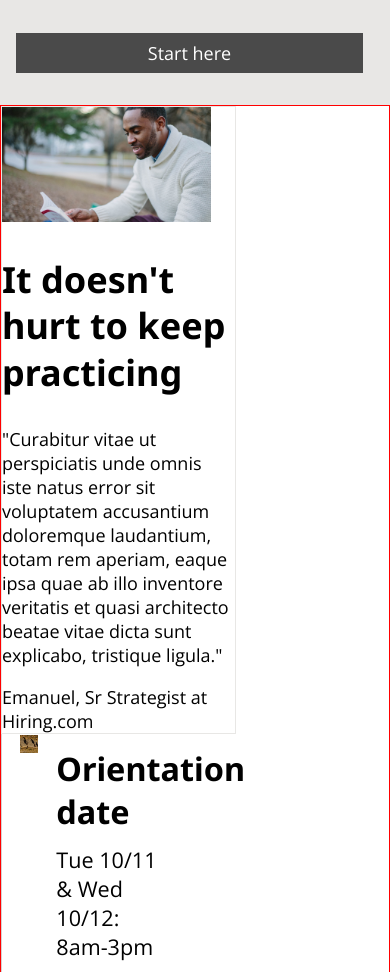
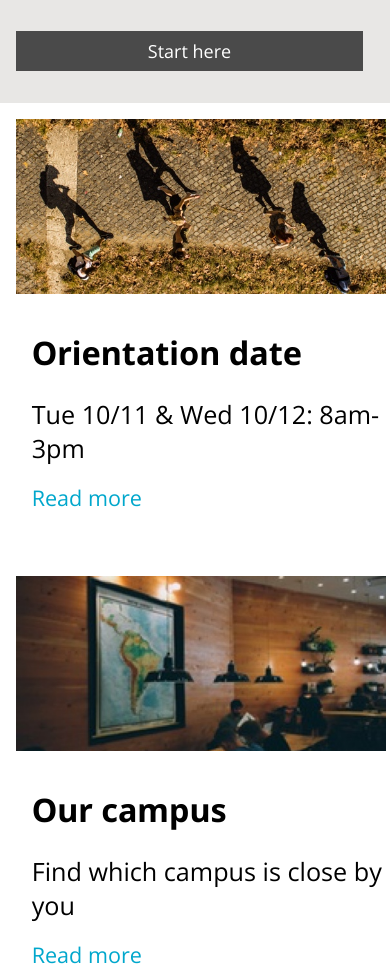
Before and after one commit to TriinPersidski/colmaracademy, a plain HTML site: page index.html in a window 390 px wide. Shown: the part 610-1582 px from the top of the page. Drawn offline with nearby package versions, Linux system fonts and the light colour scheme.

Commit message:
Information section finished, few errors

```diff
--- a/index.html
+++ b/index.html
@@ -41,7 +41,7 @@
 
   <div class="main-content">
     <!-- Main Banner -->
-    <div class="section">
+    <div id="banner "class="section">
       <div class="left">
         <img src="./resources/images/banner.jpg" alt="colmar-academy-banner" />
       </div>
@@ -53,22 +53,17 @@
     </div>
 
 
-  <!-- Campus section -->
-    <section id="information">
-      <div class="columns">
+  <!-- information section -->
+    <section id="information" class="section">
+      <div class="left">
         <div class="quote">
-          <div class="left">
-            <div class="image-container desktop">
           <img src="./resources/images/information-main.jpg" alt="man-reading-a-book"/>
-            </div>
-            <div class="quote content">
           <h2>It doesn't hurt to keep practicing</h2>
           <p>"Curabitur vitae ut perspiciatis unde omnis iste natus error sit voluptatem accusantium doloremque laudantium, totam rem aperiam, eaque ipsa quae ab illo inventore veritatis et quasi architecto beatae vitae dicta sunt explicabo, tristique ligula."</p>
               <span>Emanuel, Sr Strategist at Hiring.com</span>
         </div>
       </div>
-        </div>
-          <div class="campus-col">
+      <div class="right">
       <!-- Orientation date -->
         <div class="feature">
           <div class="image-thumbnail desktop">
@@ -112,8 +107,6 @@
               </div>
             </div>
           </div>
-        </div>
-
         </section>
 
   <!-- Courses section -->
--- a/resources/css/style.css
+++ b/resources/css/style.css
@@ -85,7 +85,7 @@ header span {
 }
 
 header span:hover {
-  color: #0EC7C1;  /*Aqua */
+  color: #00A7CC;  /*aqua blue */
 }
 
 /* Nav */
@@ -107,7 +107,7 @@ nav a {
 }
 
 nav a:hover {
-  color: #0EC7C1;  /*Aqua */
+  color: #00A7CC;  /*aqua blue */
 }
 
 @media only screen and (max-width: 760px) {
@@ -143,16 +143,19 @@ header nav ul {
 
 .section {
   width: 100%;
-  background-color: #e8e7e5;
   height: auto;
   display: flex;
   overflow: hidden;
-  padding: 1.334rem;
+  padding: 1.778rem 1.334rem;
+  background-color: #e8e7e5;
+}
+
+.section:nth-child(2n+2) {
+ background-color: white;
 }
 
 .left {
   width: 60%;
-  border: 1px solid #e8e7e5;
 }
 
 .left img {
@@ -163,11 +166,12 @@ header nav ul {
 .right {
   width: 40%;
   padding-left: 1.334rem;
-  margin-right: 18rem;
   display: flex;
   flex-direction: column;
   justify-content: center;
-  align-items: center;
+  align-items: flex-start;
+  margin-right: 4rem;
+  padding-top: 0;
 }
 
 .right .button {
@@ -183,7 +187,13 @@ header nav ul {
   padding: 0.44rem;
   text-align: center;
   margin: 0 auto;
+  transition: color 400ms linear 100ms;
 }
+
+.button:hover {
+  color: #00A7CC;  /*aqua blue */
+}
+
 
 @media only screen and (max-width: 1500px) {
   .right h1 {
@@ -191,7 +201,7 @@ header nav ul {
   }
 
   .right h4 {
-    font-size: 1rem;
+    font-size: 1.5rem;
   }
 
   .right {
@@ -213,6 +223,7 @@ header nav ul {
    flex-direction: column;
    padding: 0;
    margin: 0 auto;
+   overflow-x: hidden;
    }
 
 .left, .right {
@@ -239,80 +250,72 @@ header nav ul {
 .button {
   margin-top: 1.334rem;
 }
-
 }
 
-/* Campus section */
-
-#information {
-  max-width: 100%;
-  border: 1px solid red;
-}
-
-   /*universal */
-#information .columns .quote {
-  width: 60%;
-
-}
-
-.columns .campus-col {
-  max-width: 40%;
-}
-
-#information .quote .content {
-  width: 100%;
-}
-
-.columns .image-container {
-  width: auto;
-  height: 70%;
-  margin: 0;
-  padding-right: 1.334rem;
-  overflow: hidden;
-}
-
-.image-container {
-
-
-}
-
+/* Information section */
 
 #information .image-thumbnail.mobile {
   display: none;
+}
+#information .quote {
+  margin-right: 1.334rem;
+  }
+
+.quote h2 {
+  margin-top: 1.778rem;
+  margin-bottom: 1.334rem;
+}
+
+.quote span {
+  font-family: Helvetica, sans-serif;
+}
+
+#information .right {
+  margin:0;
+  padding: 0;
+  height: auto;
 }
 
 .feature {
   display: flex;
   width: 100%;
-  border-bottom: 1px solid lightgray;
-  border-left: 1px solid lightgray;
-  margin-bottom: 5px;
 }
 
-.feature .image-thumbnail {
+.feature:nth-of-type(1n+1) {
+  border-bottom: 1px solid #e8e7e5;
+  border-left: 1px solid #e8e7e5;
+}
+
+.feature:nth-child(3n+3) {
+  background-color: #e8e7e5; /*light gray*/
+}
+
+.image-thumbnail {
   width: 35%;
-  padding: 0 1rem 1rem 1rem;
+  padding: 1rem 1rem 1rem 1rem;
 }
+
 
 .image-thumbnail img {
   height: auto;
   width: 100%;
+  overflow: hidden;
 }
 
 .feature .content {
-  width: 65%;
+  width: 90%;
   display: flex;
   flex-direction: column;
-  justify-content: center;
+  justify-content: flex-start;
   align-items: flex-start;
 }
 
-.feature .content span {
+ .content span {
  font-size: 1.2rem;
 }
 
 .button_1 {
-  color: #2ae1dc;
+  color: #00A7CC;  /*aqua blue */
   margin-top: 1rem;
   text-decoration: none;
   font-size: 1.2rem;
@@ -323,24 +326,83 @@ header nav ul {
   color: #4a4a4a;
   }
 
+@media only screen and (max-width: 1325px) {
+  .content span {
+    font-size: 1rem;
+  }
 
+  .section {
+    width: 100%;
+  }
+}
+
+@media only screen and (max-width: 1024px) {
+  .content span {
+    font-size: 0.8rem;
+  }
+
+#information .right {
+  width: 50%;
+}
+}
+
+@media only screen and (max-width: 760px) {
+  #information .left, #information .image-thumbnail.desktop {
+    display: none;
+}
+
+.feature:nth-child(3n+3) {
+  background-color: white; /*white*/
+  }
+
+.feature:nth-of-type(1n+1) {
+  border-bottom: none;
+  border-left: none;
+}
+
+#information .right {
+  width: 100%;
+  margin: 0 auto;  /* content not centered properly */
+  overflow: hidden;
+  padding: 0.88rem 0.88rem 0 0.88rem;
+}
+
+.feature {
+  width: 100%;
+  border-bottom: 1px solid #e8e7e5;
+  display: flex;
+  flex-direction: column;
+  margin: 0 auto;
+  padding: 0;
+  padding-bottom: 3.556rem;
+  }
+
+#information .image-thumbnail.mobile {
+  display: block;
+  width: 95%;
+  padding: 0;
+  }
+
+.image-thumbnail img {
+  width: 100%;
+  overflow: hidden;
+}
+
+.feature .content {
+  width: 93%;
+  padding-left: 0.88rem;
+}
+
+.content h4 {
+  font-size: 1.8rem;
+}
+.content span {
+  font-size: 1.4rem;
+}
+}
 /* Courses section */
 
-#learning {
-  max-width: 100%;
-  border: 1px solid green;
-  padding: 1.778rem 4rem;
-  display: flex;
-}
 
-.center {
-  text-align: center;
-}
-
-.courses {
-  display: flex;
-  flex-wrap: wrap;
-}
 /* Thesis section */
 
 #thesis {
```
Lines whose indentation alone changed are shown as unchanged.
